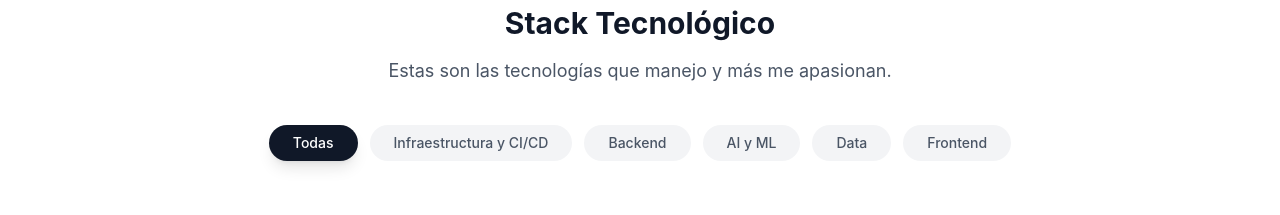
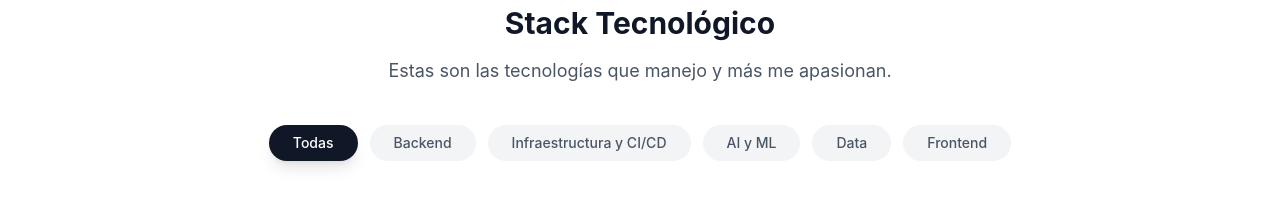
Before and after one commit to MMoyanoFontana/MMoyanoFontana.github.io, a React (Vite) app: page / in a window 1280 px wide. Shown: the part 940-1155 px from the top of the page. Built offline with nearby package versions, Linux system fonts and the light colour scheme.

Commit message:
Fix filter button order x2

```diff
--- a/src/components/Stack.tsx
+++ b/src/components/Stack.tsx
@@ -99,8 +99,8 @@ const Stack = () => {
 
     const categories = [
         { id: 'all', name: 'Todas' },
+        { id: 'backend', name: 'Backend' },
         { id: 'infra', name: 'Infraestructura y CI/CD' },
-        { id: 'backend', name: 'Backend' },
         { id: 'ai', name: 'AI y ML' },
         { id: 'data', name: 'Data' },
         { id: 'frontend', name: 'Frontend' }
```
